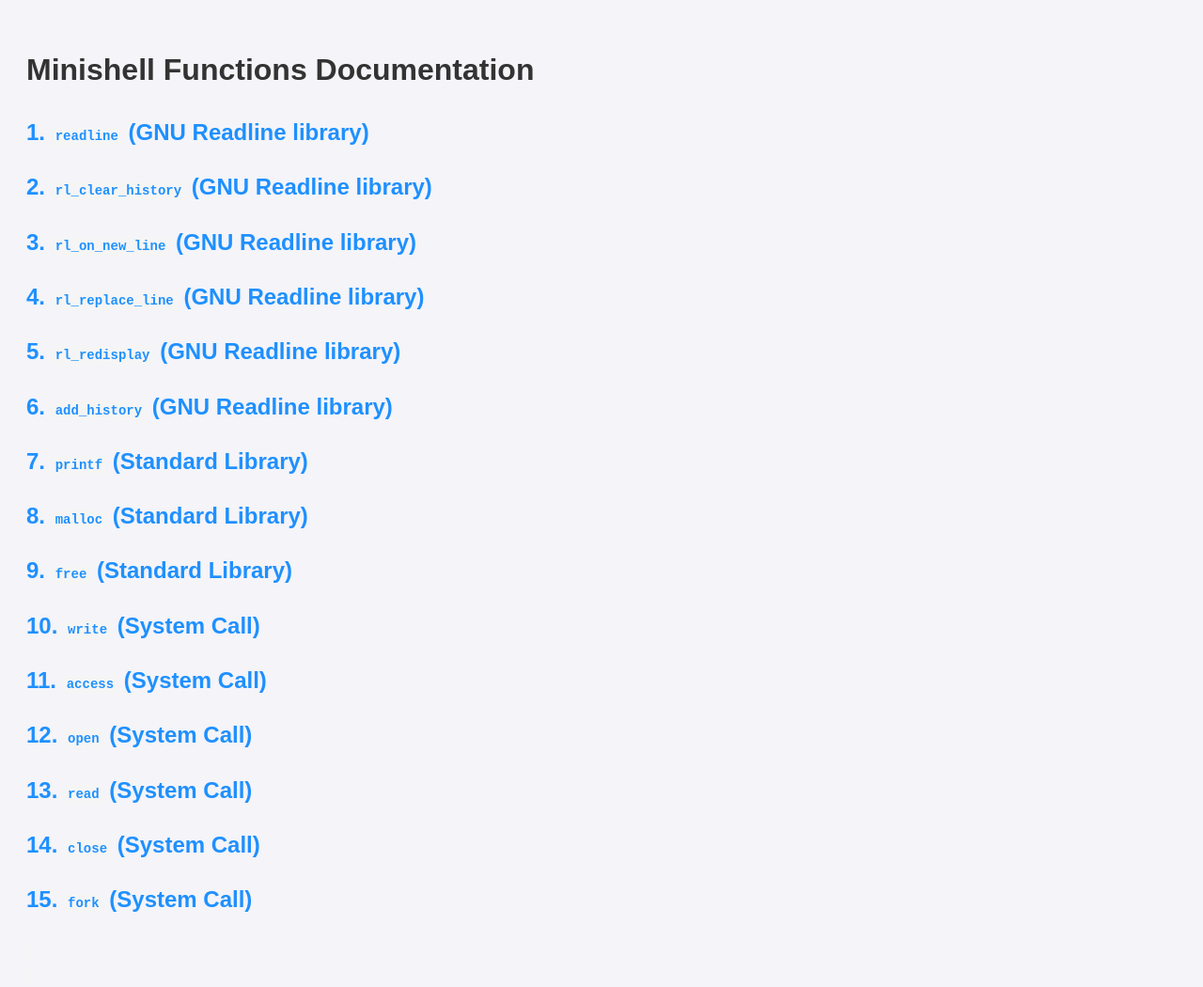
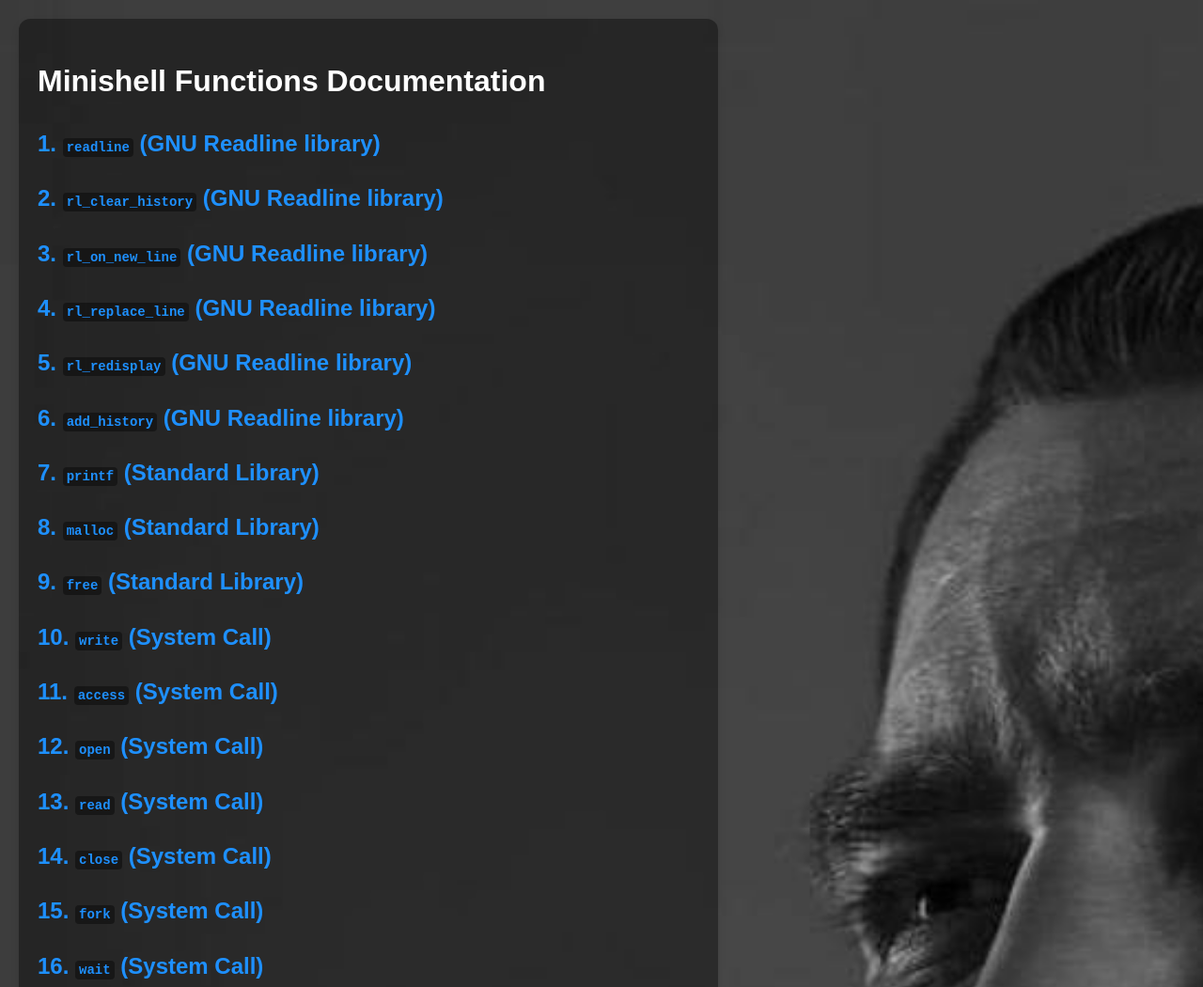
Before and after one commit to DadiaZ24/minishell, a plain HTML site: page Base Documentation.html in a window 1280 px wide. Shown: the top 1050 px of the page at 94% size. Drawn offline with Linux system fonts and the light colour scheme.

Commit message:
fix: added design to doc

```diff
--- a/Base Documentation.html
+++ b/Base Documentation.html
@@ -9,33 +9,59 @@
 			font-family: Arial, sans-serif;
 			line-height: 1.6;
 			background-color: #f4f4f9;
-            color: #333;
+			background-image: url("./handsome-giga-chad-hmsvijj0ji4dhedr.jpg");
+			background-repeat: no-repeat;
+			background-size: cover;
+			color: #fff;
 			padding: 20px;
+			display: flex;
+			justify-content: center;
+			align-items: center;
+			min-height: 100vh;
+			margin: 0;
 		}
+
+		.content {
+			background: rgba(0, 0, 0, 0.4);
+			padding: 20px;
+			border-radius: 12px;
+			margin-right: 40%;
+			text-align: left;
+			max-width: 800px;
+			width: 100%;
+			box-shadow: 0 4px 8px rgba(0, 0, 0, 0.1);
+			background-size: 40px 40px;
+		}
+
 		h2 {
 			color: #1e90ff;
 			cursor: pointer;
 		}
+
 		h3 {
 			color: #ff6347;
 		}
+
 		p {
 			margin: 5px 0;
 		}
+
 		code {
-            background-color: #f5f5f5;
+			background-color: rgba(0, 0, 0, 0.4);
 			padding: 2px 4px;
 			font-size: 14px;
 			border-radius: 4px;
 		}
+
 		.function-block {
 			margin-bottom: 20px;
 			padding: 10px;
-            background-color: #fff;
+			background-color: rgba(0, 0, 0, 0.4);
 			border: 1px solid #ddd;
 			border-radius: 8px;
 			display: none; /* Initially hide the details */
 		}
+
 		.collapse-button {
 			background-color: #1e90ff;
 			color: white;
@@ -47,8 +73,8 @@
 	</style>
 </head>
 <body>
+	<div class="content">
     <h1>Minishell Functions Documentation</h1>
-
     <div>
         <h2 onclick="toggleFunctionBlock(1)">1. <code>readline</code> (GNU Readline library)</h2>
         <div id="function-1" class="function-block">
@@ -223,12 +249,11 @@
 			<h3>Description:</h3>
 			<p>Creates a new process by duplicating the calling process. The new process is referred to as the child process.</p>
 			<h3>Returns:</h3>
-			<p>The process ID (PID) of the child process to the parent process, <code>0</code> to the child process, or <code>-1</code</code> on error.</p>
+			<p>The process ID (PID) of the child process to the parent process, <code>0</code> to the child process, or <code>-1</code> on error.</p>
 			<h3>Usage:</h3>
 			<p><code>pid_t fork(void);</code></p>
 		</div>
 	</div>
-
 	<div>
 		<h2 onclick="toggleFunctionBlock(16)">16. <code>wait</code> (System Call)</h2>
 		<div id="function-16" class="function-block">
@@ -681,7 +706,7 @@
 			<p><code>int tputs(const char *str, int affcnt, int (*outc)(int));</code></p>
 		</div>
 	</div>
-
+</div>
 
     <script>
         function toggleFunctionBlock(number) {
```
Also changed, not shown: handsome-giga-chad-hmsvijj0ji4dhedr.jpg (added). Lines whose indentation alone changed are shown as unchanged.
